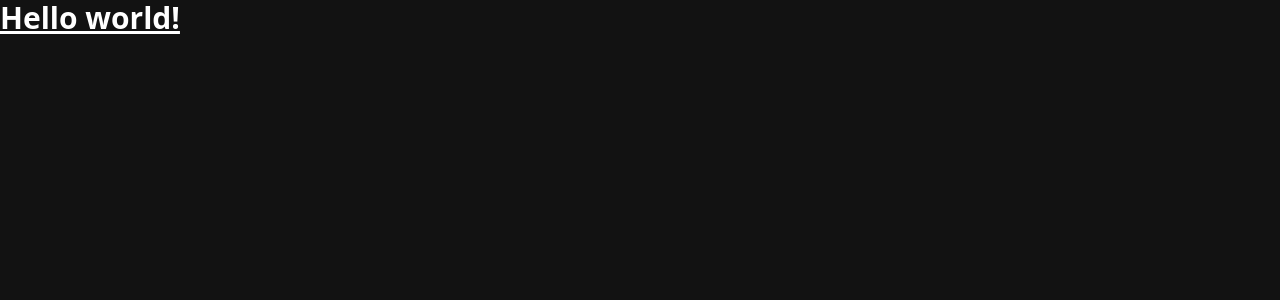
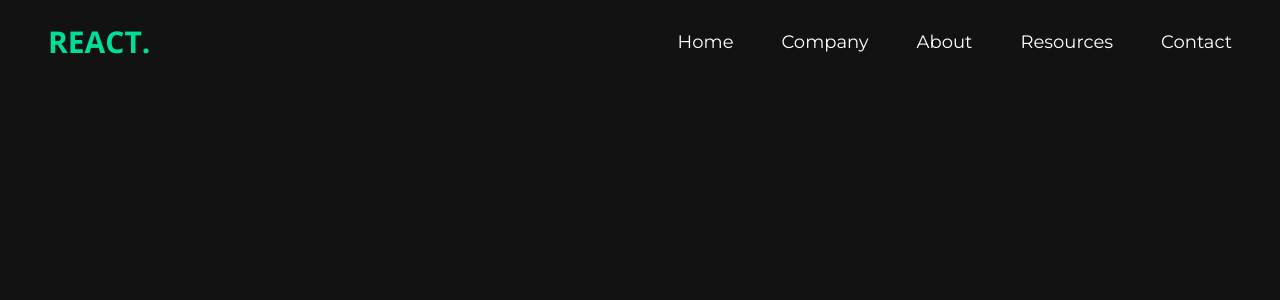
Before and after one commit to sonyokpara/react-data, a React (Vite) app: page / in a window 1280 px wide. Shown: the top 300 px of the page. Built offline with nearby package versions, Linux system fonts and the light colour scheme.

Commit message:
Add navigation links

```diff
--- a/src/App.jsx
+++ b/src/App.jsx
@@ -1,3 +1,7 @@
-export default function App() {
-  return <h1 className="text-3xl font-bold underline">Hello world!</h1>;
-}
+import { Navbar } from "./sections";
+
+const App = () => {
+  return <Navbar />;
+};
+
+export default App;
--- /dev/null
+++ b/src/constants/index.js
@@ -0,0 +1,8 @@
+// nav links
+export const navLinks = [
+  { link: "Home", href: "#home" },
+  { link: "Company", href: "#company" },
+  { link: "About", href: "#about" },
+  { link: "Resources", href: "#resources" },
+  { link: "Contact", href: "#contact" },
+];
--- a/src/index.css
+++ b/src/index.css
@@ -1,3 +1,5 @@
+@import url("https://fonts.googleapis.com/css2?family=Inter:wght@100..900&family=Montserrat:ital,wght@0,100..900;1,100..900&family=Open+Sans:ital,wght@0,300..800;1,300..800&display=swap");
+
 @tailwind base;
 @tailwind components;
 @tailwind utilities;
--- /dev/null
+++ b/src/sections/Navbar.jsx
@@ -0,0 +1,34 @@
+import { navLinks } from "../constants";
+
+const Navbar = () => {
+  return (
+    <header className="fixed top-0 right-0 left-0 w-full">
+      <div className="flex justify-between items-center py-6 px-12">
+        <div className="w-full text-3xl font-bold font-open-sans text-[#00df9a]">
+          REACT.
+        </div>
+
+        {/* main navigation links */}
+        <nav>
+          <ul className="flex justify-center items-center space-x-12">
+            {navLinks.map((navLink, index) => (
+              <li key={index}>
+                <a
+                  className="font-normal font-montserrat text-lg hover:text-[#00df9a] transition-all duration-300"
+                  href={navLink.href}
+                >
+                  {navLink.link}
+                </a>
+              </li>
+            ))}
+          </ul>
+        </nav>
+
+        {/* buttons */}
+        <div className="flex justify-start items-center gap-6"></div>
+      </div>
+    </header>
+  );
+};
+
+export default Navbar;
--- /dev/null
+++ b/src/sections/index.js
@@ -0,0 +1,3 @@
+import Navbar from "./Navbar";
+
+export { Navbar };
--- a/tailwind.config.js
+++ b/tailwind.config.js
@@ -2,7 +2,13 @@
 export default {
   content: ["./index.html", "./src/**/*.{js,ts,jsx,tsx}"],
   theme: {
-    extend: {},
+    extend: {
+      fontFamily: {
+        inter: ["Inter"],
+        montserrat: ["Montserrat"],
+        "open-sans": ["Open Sans"],
+      },
+    },
   },
   plugins: [],
 };
```
